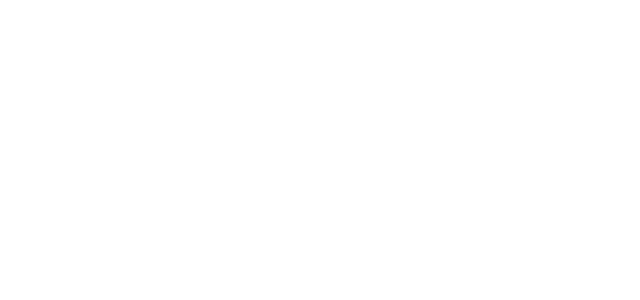
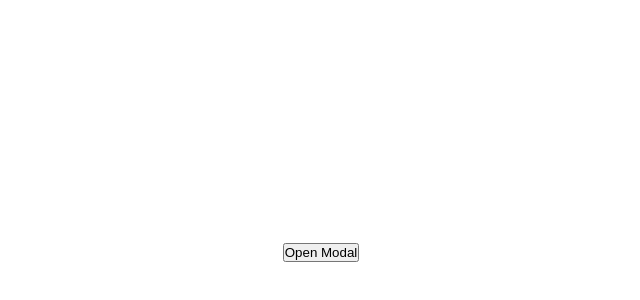
Before and after one commit to T-Harsha-Vardhan/mini-react-projects, a React (Vite) app: page /openModal in a window 1280 px wide. Before the commit this address had no page. Shown: the part 148-448 px from the top of the page, without its empty margins (319-959 px from the left). Built offline with nearby package versions, Linux system fonts and the light colour scheme.

Commit message:
project 10 - Modal Popup

```diff
--- a/src/App.jsx
+++ b/src/App.jsx
@@ -9,6 +9,7 @@
 import ThemeChanger from "./pages/themeChanger/ThemeChanger";
 import ScrollIndicator from "./pages/scrollIndicator/ScrollIndicator";
 import CustomTabs from "./pages/customTabs/CustomTabs";
+import OpenModal from "./pages/openModal/OpenModal";
 
 const App = () => {
   return (
@@ -25,6 +26,7 @@
           <Route path="/themeChanger" element={<ThemeChanger />} />
           <Route path="/scrollIndicator" element={<ScrollIndicator />} />
           <Route path="/customTabs" element={<CustomTabs />} />
+          <Route path="/openModal" element={<OpenModal />} />
         </Routes>
       </Router>
     </>
--- a/src/pages/homepage/HomePage.jsx
+++ b/src/pages/homepage/HomePage.jsx
@@ -15,6 +15,7 @@
         <Link to="/themeChanger">Theme Changer</Link>
         <Link to="/scrollIndicator">Scroll Indicator</Link>
         <Link to="/customTabs">Custom Tabs</Link>
+        <Link to="/openModal">Open Modal</Link>
       </div>
     </div>
   );
--- /dev/null
+++ b/src/pages/openModal/OpenModal.jsx
@@ -0,0 +1,39 @@
+import { useState } from "react";
+import "./open-modal.css";
+import { IoClose } from "react-icons/io5";
+
+const OpenModal = () => {
+  const [modal, setModal] = useState(false);
+
+  return (
+    <div id="open-modal">
+      {!modal && (
+        <button
+          onClick={() => {
+            setModal(true);
+          }}
+        >
+          Open Modal
+        </button>
+      )}
+
+      {modal && (
+        <div className="modal">
+          <header>
+            <p>&nbsp;</p>
+            <h2>Header</h2>
+            <IoClose
+              onClick={() => {
+                setModal(false);
+              }}
+            />
+          </header>
+          <p className="modal-content">Content</p>
+          <h3>Footer</h3>
+        </div>
+      )}
+    </div>
+  );
+};
+
+export default OpenModal;
--- /dev/null
+++ b/src/pages/openModal/open-modal.css
@@ -0,0 +1,43 @@
+#open-modal {
+  height: 100vh;
+  width: 100vw;
+  display: flex;
+  justify-content: center;
+  align-items: center;
+
+  .modal {
+    background-color: #dbe4ee;
+    color: white;
+    width: 50%;
+    height: 50%;
+    display: flex;
+    flex-direction: column;
+    justify-content: space-between;
+    align-items: center;
+    padding: 24px;
+    header {
+      display: flex;
+      justify-content: space-between;
+      align-items: center;
+      width: 100%;
+
+      h2 {
+        margin-right: 16px;
+        justify-self: center;
+        font-size: 40px;
+      }
+
+      svg {
+        cursor: pointer;
+      }
+    }
+
+    .modal-content {
+      font-size: 40px;
+    }
+
+    h3 {
+      font-size: 40px;
+    }
+  }
+}
```
